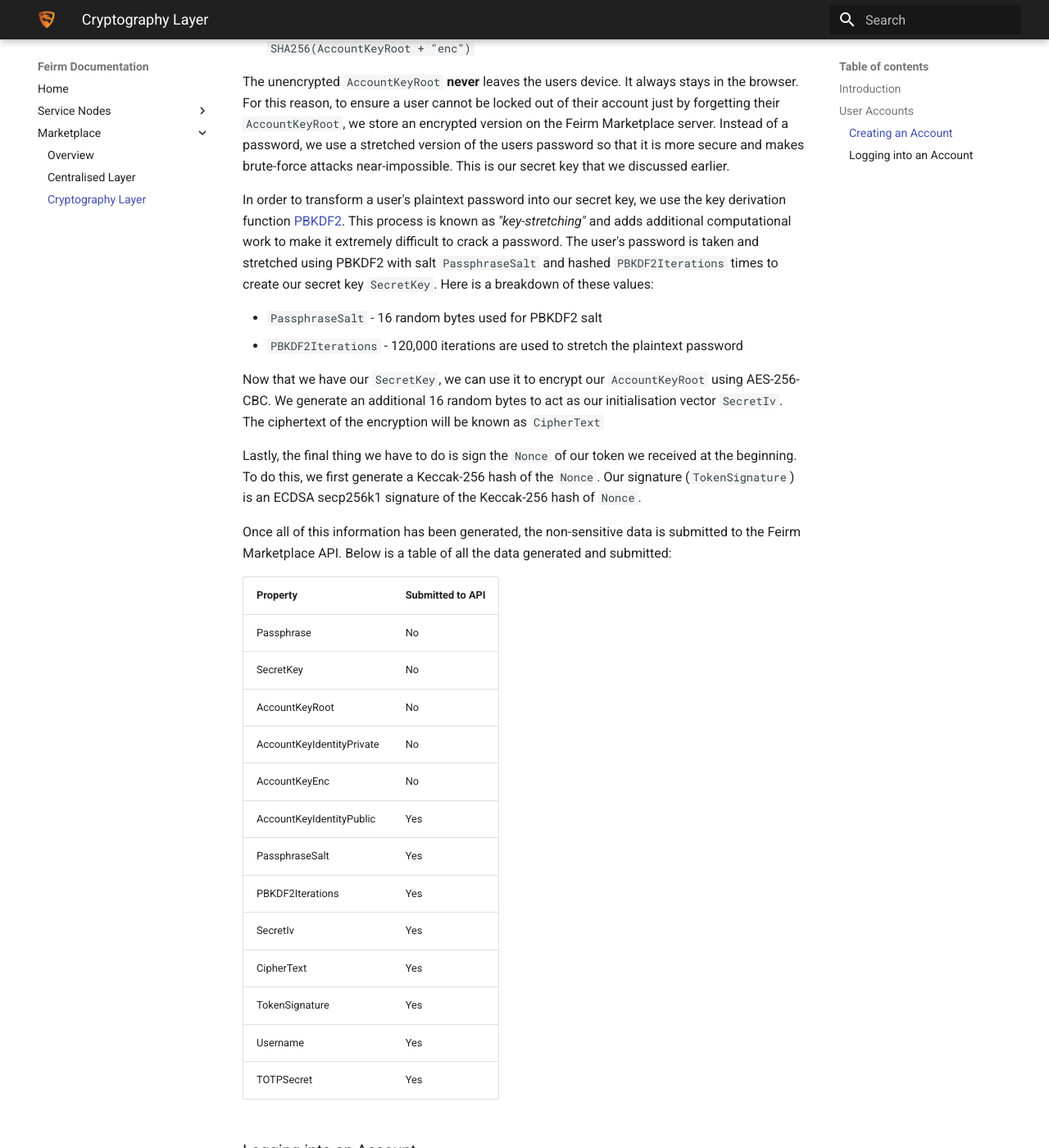
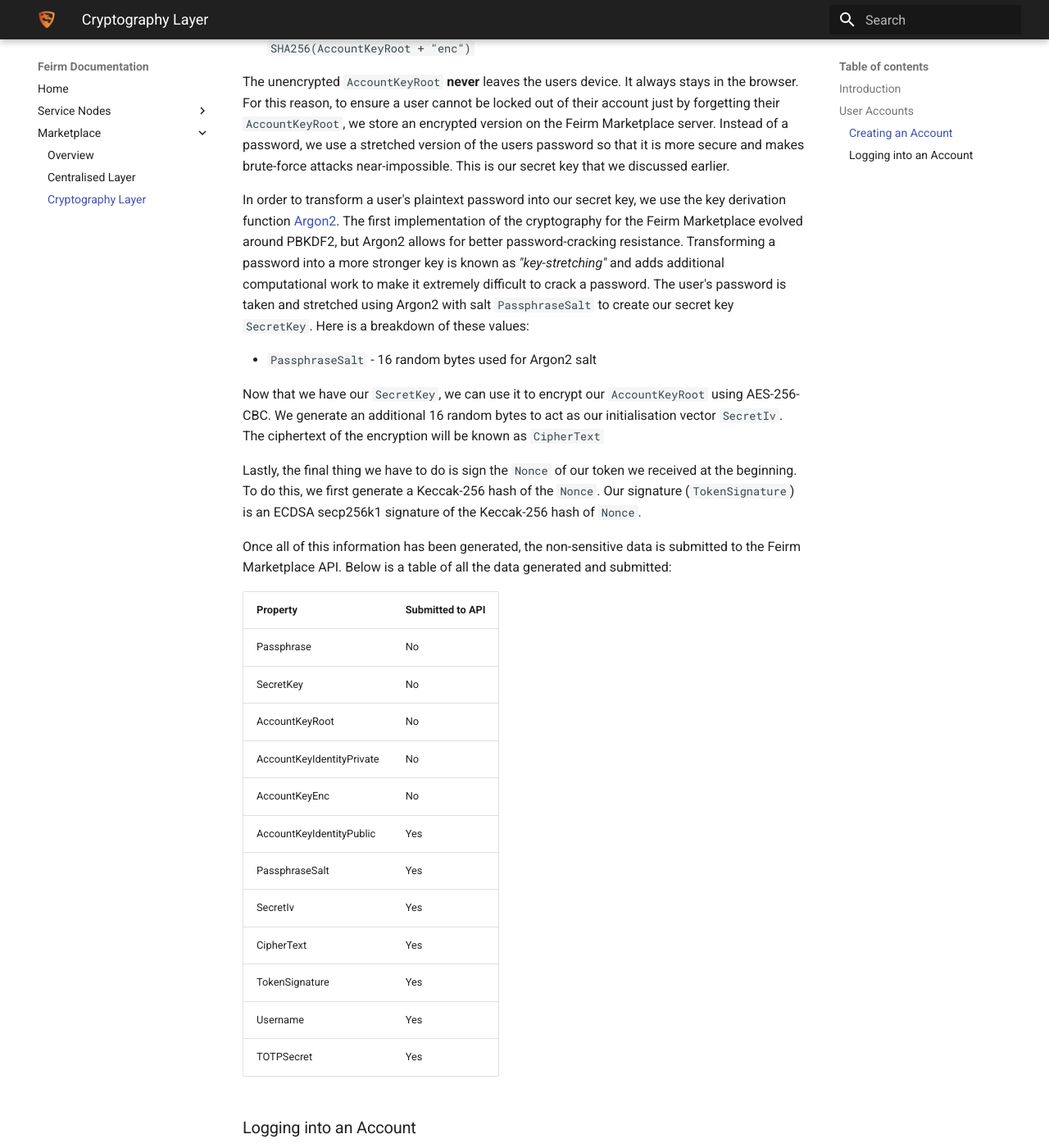
Before and after one commit to feirm/docs, an MkDocs documentation site: the page built from docs/marketplace/cryptography-layer.md, in a window 1280 px wide and 1400 px high, scrolled down 2016 px. Shown: the whole window at 82% size. Built offline with MkDocs 1.6.1 and Material for MkDocs 9.7.7, drawn with Linux system fonts in a browser that asks for light colours; some of the changed text lies outside the part shown.

Commit message:
Update cryptography layer to use Argon2

```diff
--- a/docs/marketplace/cryptography-layer.md
+++ b/docs/marketplace/cryptography-layer.md
@@ -21,7 +21,7 @@ When the user logs in to their Feirm Marketplace account, it appears they are do
 
 **Secret Key**
 
-The secret key is determined by transforming the users password into a secure key using a key stretching mechanism like PBKDF2. A further key is encrypted with the stretched key and this is used for actions on the Feirm Marketplace.
+The secret key is determined by transforming the users password into a secure key using a key stretching mechanism like Argon2. A further key is encrypted with the stretched key and this is used for actions on the Feirm Marketplace.
 
 **Public Identity Key**
 
@@ -46,10 +46,9 @@ Once we have our `AccountKeyRoot`, we need to derive two more keys from it:
 
 The unencrypted `AccountKeyRoot` **never** leaves the users device. It always stays in the browser. For this reason, to ensure a user cannot be locked out of their account just by forgetting their `AccountKeyRoot`, we store an encrypted version on the Feirm Marketplace server. Instead of a password, we use a stretched version of the users password so that it is more secure and makes brute-force attacks near-impossible. This is our secret key that we discussed earlier.
 
-In order to transform a user's plaintext password into our secret key, we use the key derivation function [PBKDF2](https://en.wikipedia.org/wiki/PBKDF2). This process is known as *"key-stretching"* and adds additional computational work to make it extremely difficult to crack a password. The user's password is taken and stretched using PBKDF2 with salt `PassphraseSalt` and hashed `PBKDF2Iterations` times to create our secret key `SecretKey`. Here is a breakdown of these values:
+In order to transform a user's plaintext password into our secret key, we use the key derivation function [Argon2](https://en.wikipedia.org/wiki/Argon2). The first implementation of the cryptography for the Feirm Marketplace evolved around PBKDF2, but Argon2 allows for better password-cracking resistance. Transforming a password into a more stronger key is known as *"key-stretching"* and adds additional computational work to make it extremely difficult to crack a password. The user's password is taken and stretched using Argon2 with salt `PassphraseSalt` to create our secret key `SecretKey`. Here is a breakdown of these values:
 
-* `PassphraseSalt` - 16 random bytes used for PBKDF2 salt
-* `PBKDF2Iterations` - 120,000 iterations are used to stretch the plaintext password
+* `PassphraseSalt` - 16 random bytes used for Argon2 salt
 
 Now that we have our `SecretKey`, we can use it to encrypt our `AccountKeyRoot` using AES-256-CBC. We generate an additional 16 random bytes to act as our initialisation vector `SecretIv`. The ciphertext of the encryption will be known as `CipherText`
 
@@ -66,7 +65,6 @@ Once all of this information has been generated, the non-sensitive data is submi
 | AccountKeyEnc             | No               |
 | AccountKeyIdentityPublic  | Yes              |
 | PassphraseSalt            | Yes              |
-| PBKDF2Iterations          | Yes              |
 | SecretIv                  | Yes              |
 | CipherText                | Yes              |
 | TokenSignature            | Yes              |
@@ -90,7 +88,7 @@ Here is the typical login process:
 
 1. A user enters their username and password, as well as a time-based passcode (TOTP).
 2. The password is ignored for this step, but a payload containing the username and the time-based passcode is sent to the API asking for the associated encrypted private key.
-3. If the time-based passcode is valid, the request will return the encrypted account details such as `CipherText`, `SecretIv`, `PassphraseSalt` and `PBKDF2Iterations`.
+3. If the time-based passcode is valid, the request will return the encrypted account details such as `CipherText`, `SecretIv` and `PassphraseSalt`.
 4. The password is used for this step - it is salted and stretched client-side in order to derive the `SecretKey`. The process is exactly the same as the processes used when creating an account.
 5. If the `SecretKey` can be successfully used to decrypt the encrypted account details, then the attempt is considered as successful. If not, then the user will have to repeat the process again.
 6. The nonce returned in the request is signed by the `AccountKeyIdentityPrivate` in order to prove ownership of the keypair. If the signature is valid on the server-side, a JWT is issued containing the `AccountId`, `Iat` and `Exp`.
```
